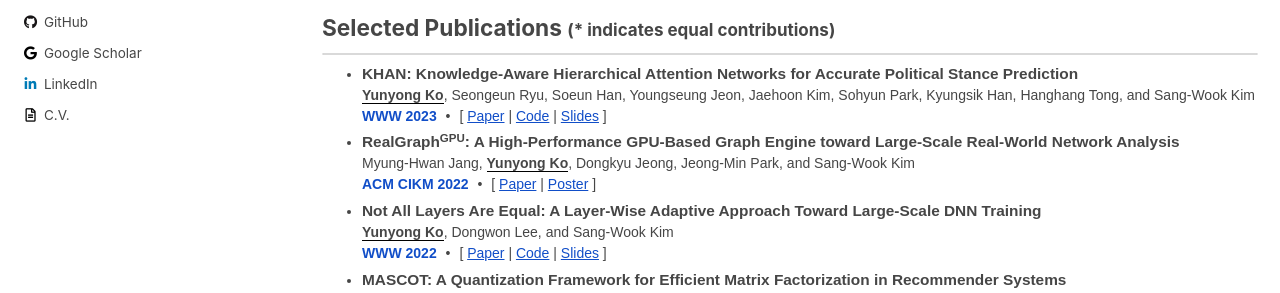
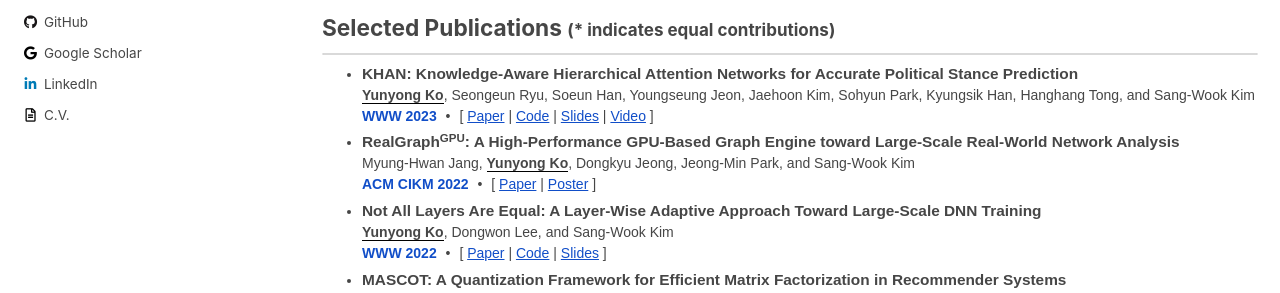
Before and after one commit to yy-ko/yy-ko.github.io, a Jekyll site: the page built from index.html, in a window 1280 px wide and 900 px high. Shown: the part 413-706 px from the top of the window. Built offline with Jekyll 4.4.1, drawn with Linux system fonts in a browser that asks for light colours; cached includes are drawn as plain includes; the list of posts is cut into pages by our own code.

Commit message:
khan video upload

```diff
--- a/index.html
+++ b/index.html
@@ -69,7 +69,7 @@ author_profile: true
 			<!-- <span class="venue conf">ACM Web Conference (<strong>WWW</strong>) 2023</span> -->
 			<span class="venue conf"><strong>WWW 2023</strong></span>
 			<span class="dot-sep">&#8226;</span>
-			<span>[ <a href="https://arxiv.org/pdf/2302.12126.pdf">Paper</a> | <a href="https://github.com/yy-ko/khan-www23">Code</a> | <a href="/assets/files/WWW23-khan-presentation.pdf">Slides</a> ]</span>
+			<span>[ <a href="https://arxiv.org/pdf/2302.12126.pdf">Paper</a> | <a href="https://github.com/yy-ko/khan-www23">Code</a> | <a href="/assets/files/WWW23-khan-presentation.pdf">Slides</a> | <a href="https://www.youtube.com/watch?v=3tqPu5NVhg8">Video</a> ]</span>
 		</li>
     <!-- </ul> -->
 
```
